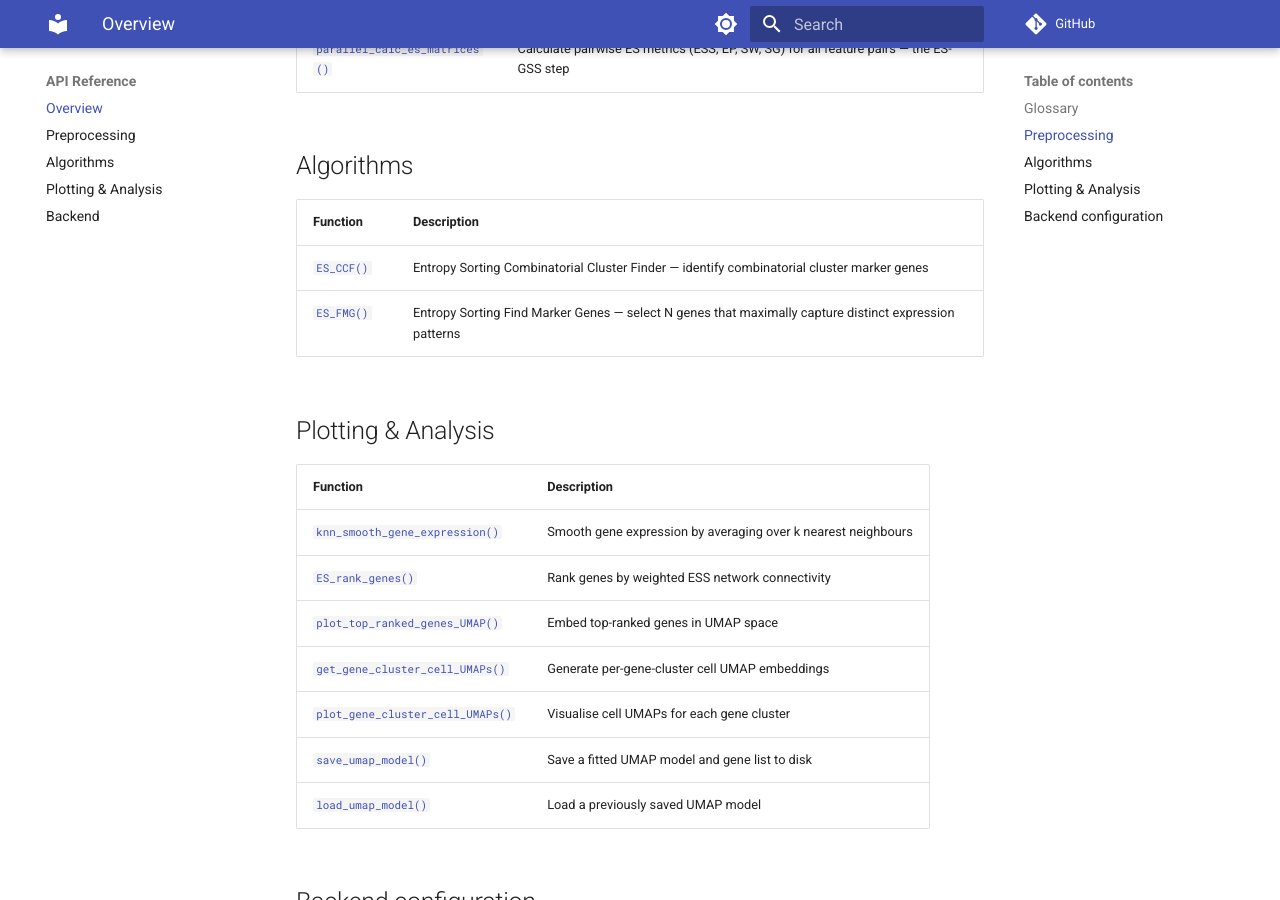
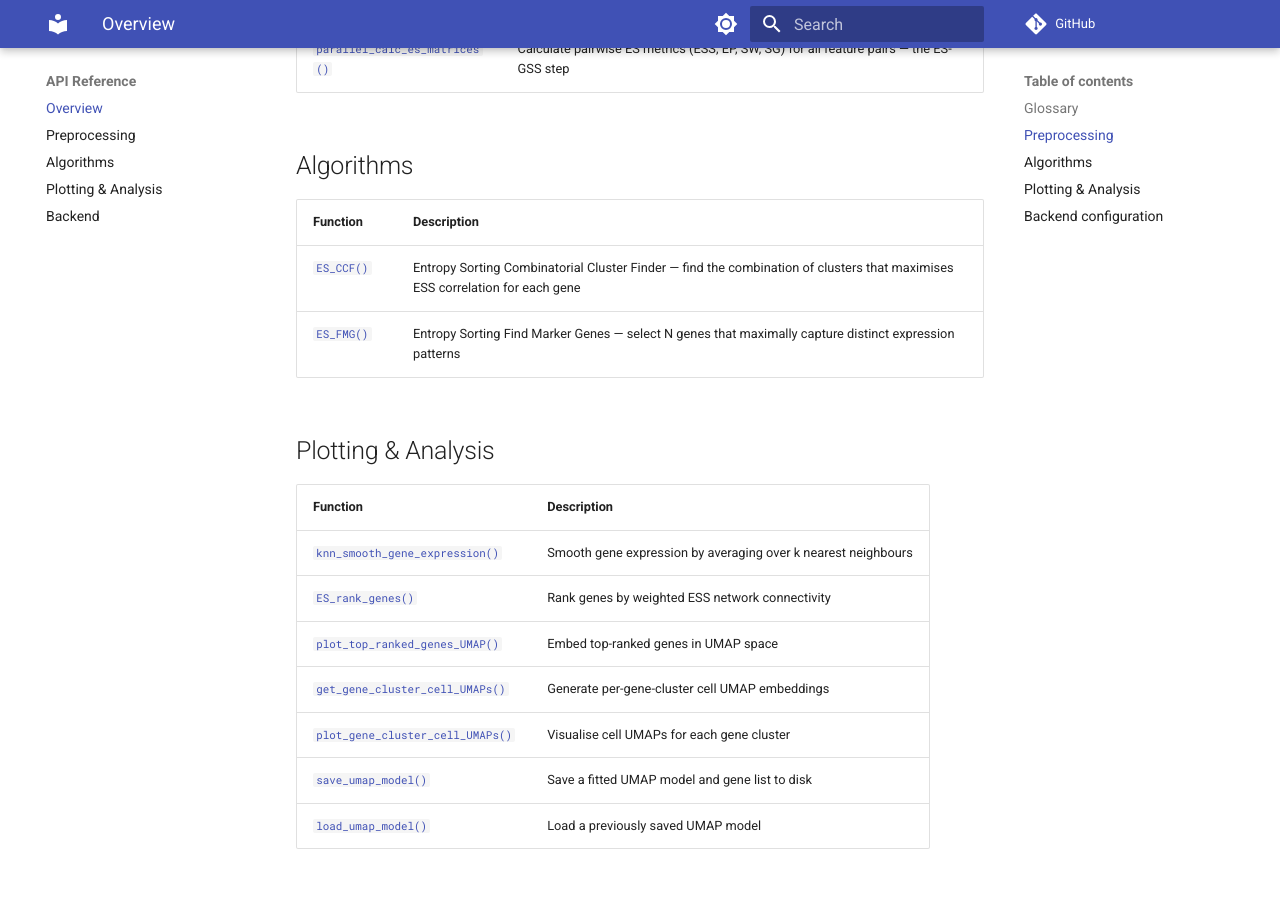
Before and after one commit to aradley/ESFS, an MkDocs documentation site: the page built from docs/api/index.md, in a window 1280 px wide and 900 px high, scrolled down 932 px. Built offline with MkDocs 1.6.1 and Material for MkDocs 9.7.7, drawn with Linux system fonts in a browser that asks for light colours; comment, search, counter and statistics services are not loaded.

```diff
--- a/docs/api/index.md
+++ b/docs/api/index.md
@@ -27,7 +27,7 @@
 
 | Function | Description |
 |----------|-------------|
-| [`ES_CCF()`](algorithms.md#es_ccf) | Entropy Sorting Combinatorial Cluster Finder — identify combinatorial cluster marker genes |
+| [`ES_CCF()`](algorithms.md#es_ccf) | Entropy Sorting Combinatorial Cluster Finder — find the combination of clusters that maximises ESS correlation for each gene |
 | [`ES_FMG()`](algorithms.md#es_fmg) | Entropy Sorting Find Marker Genes — select N genes that maximally capture distinct expression patterns |
 
 ## Plotting & Analysis
```
Also changed, not shown: docs/README.md (+1 -1 lines), docs/getting_started.md (+1 -1 lines), docs/index.md (+1 -1 lines).
